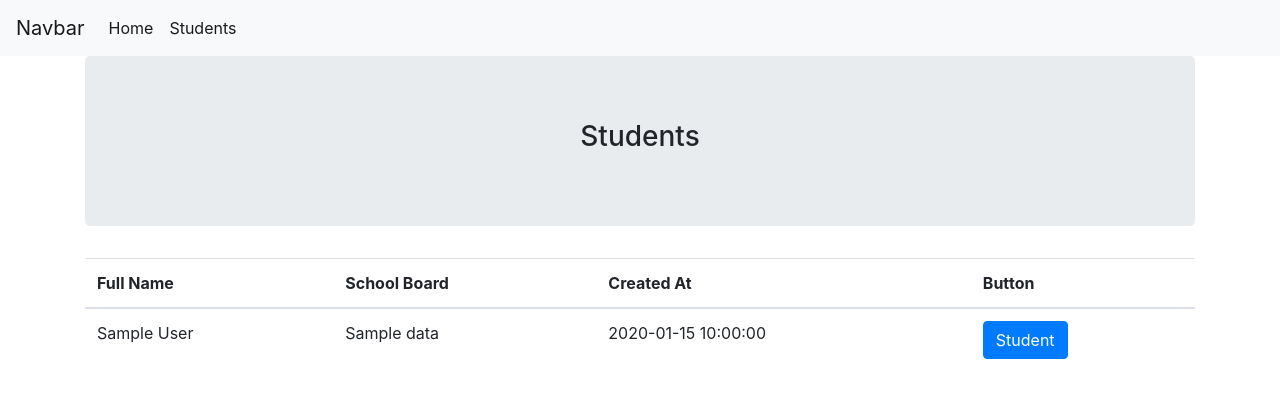
After one commit to sloba82/quantox.test, a PHP site: template view/students.php in a window 1280 px wide. The commit adds this page. Shown: the top 398 px of the page. Run offline with PHP 8.4, Linux system fonts and the light colour scheme; the template is opened without the code that fills it: most values are stand-ins (such as "Sample title", 1, 10 or a date in 2020); some libraries are stand-ins or nearby versions.

Commit message:
get all students created student repository controller

```diff
--- a/app/Controller/HomeController.php
+++ b/app/Controller/HomeController.php
@@ -8,7 +8,7 @@ class HomeController extends Controller {
 
     public function index()
     {
-        $data = 'Hello From homepage';
+        $data = 'Hello Students';
         $this->createView('index', $data);
     }
 
--- a/composer.json
+++ b/composer.json
@@ -9,5 +9,8 @@
             "App\\": "app/"
         }
     },
-    "require": {}
+    "require": {
+        "ext-simplexml": "*",
+        "ext-json": "*"
+    }
 }
--- a/view/header.php
+++ b/view/header.php
@@ -19,6 +19,7 @@
   <div class="collapse navbar-collapse" id="navbarNavAltMarkup">
     <div class="navbar-nav">
       <a class="nav-item nav-link active" href="/">Home <span class="sr-only">(current)</span></a>
+      <a class="nav-item nav-link active" href="/students">Students <span class="sr-only">(current)</span></a>
 
     </div>
   </div>
--- /dev/null
+++ b/view/students.php
@@ -0,0 +1,33 @@
+<?php require_once  'header.php';?>
+<div class="container">
+
+<div class="jumbotron text-center">
+  <h3>Students</h3>
+</div>
+<div class="container">
+    <div class="row">
+        <table class="table">
+          <thead>
+            <tr>
+            <th scope="col">Full Name</th>
+            <th scope="col">School Board</th>
+            <th scope="col">Created At</th>
+            <th scope="col">Button</th>
+            </tr>
+          </thead>
+          <tbody>
+          <?php foreach ($data as $student) { ?>
+                    <tr>
+                      <td><?= $student['full_name'] ?></td>
+                      <td><?= $student['sb_name'] ?></td>
+                      <td><?= $student['created_at'] ?></td>
+                      <td><button type="button" class="btn btn-primary">Student</button></td>
+                    </tr>
+          <?php  } ?>
+          </tbody>
+        </table>
+    </div>
+</div>
+</div>
+
+<?php require_once  'footer.php';?>
```
Also changed, not shown: app/Controller/StudentController.php (added, +36 -0 lines), app/Repositories/StudentRepository.php (added, +28 -0 lines), app/routes.php (+7 -0 lines), view/index.php (+7 -1 lines), 1 other file.
